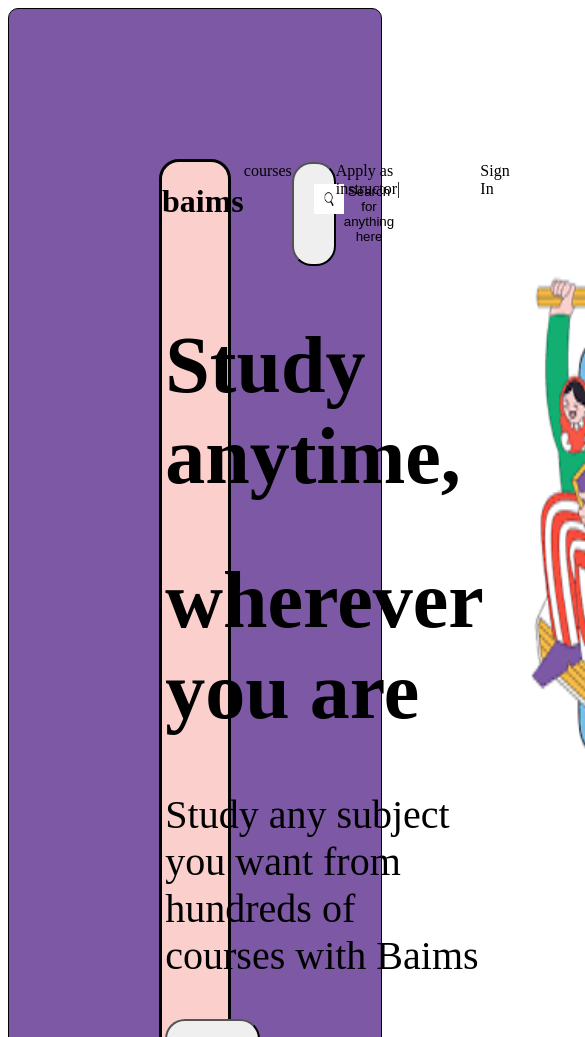
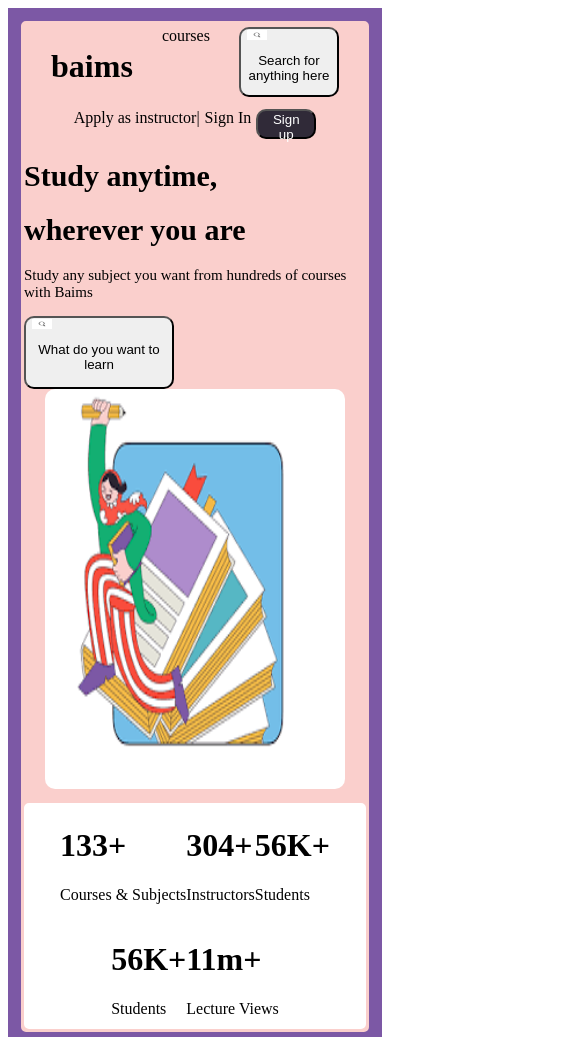
Before and after one commit to Marthamwongeli/landingpage, a plain HTML site: page index.html in a window 390 px wide. Shown: the top 1037 px of the page, 585 px wide, since content can reach past the window. Drawn offline with Linux system fonts and the light colour scheme.

Commit message:
added files

```diff
--- a/index.html
+++ b/index.html
@@ -7,15 +7,15 @@
     <link rel="stylesheet" href="style.css">
 </head>
 <body>
-<div class="container">
-    <div class="body">
+<div id="container">
+    <div id="body">
     <div class="navbar">
 
         <a><h1>baims</h1></a>
         <a>courses</a>
         <button id="button">
             <img src="images/search.png" id="search">
-            <p></p>Search for anything here</p>
+            <p>Search for anything here</p>
         </button>
         <div id="signin">
         <a>Apply as instructor|</a>
@@ -65,3 +65,5 @@
 
     </div>
     </div>
+</body>
+</html>
--- a/style.css
+++ b/style.css
@@ -1,30 +1,30 @@
-.container{
-   border: solid 1px;
-   border-radius: 10px;
+#container{
+   border: solid #7C58A5;
+   /* border-radius: 10px; */
    background-color: #7C58A5;
 }
-.body{
-    border: solid;
+#body{
+    border: solid #FACFCC;
     border-radius: 20px;
     background-color: #FACFCC;
-    margin: 150px;
+    margin: 50px;
 }
 .navbar{
     display: flex;
     justify-content: space-evenly;
+    margin-top: 50px;
 }
 #button{
     display: flex;
-    width: 20%;
+    width: 200px;
+    height: 50px;
     border-radius: 20px;
-    padding: 20px;
-
+    text-align: center;
 }
 #buttons{
     display: flex;
-    width: 30%;
+    width: 300px;
     border-radius: 20px;
-    padding: 20px;
 }
 #signin{
     display: flex;
@@ -32,7 +32,8 @@
 }
 #signup{
     border-radius: 10px;
-    width: 30%;
+    width: 100px;
+    height: 50px;
     background-color:rgb(48, 42,56);
     color: white;
 }
@@ -40,15 +41,14 @@
     display:flex;
     gap:10%;
     background-color: #FACFCC;
-    margin-left: 5%;
-    margin-right: 10%;
+   justify-content: space-around;
     text-decoration:black;
 
 
 }
 .column{
     display:block;
-    font-size: 40px;
+    font-size: xx-large;
     color:black;
 }
 #search{
@@ -57,74 +57,79 @@
 }
 
 #image1{
-    width: 400px;
-    height: 550px;
+    width: 500px;
+    height: 500px;
+    border-radius: 15px;
+    margin-bottom: 20px;
 }
 .statistics{
     display: flex;
-    border: solid 1px;
+    border: solid white;
     border-radius: 20px;
     background-color: white;
-    height: 150px;
+    height: 180px;
     justify-content: space-around;
 }
 #features{
     display: block;
 }
-@media all and(min-width:200px) and (max-width:1024px){
-    .container{
-        border: solid 0px;
-        border-radius:5px;
+@media all and (min-width:280px) and (max-width:1030px){
+    #container{
+        border: solid #7C58A5;
         background-color: #7C58A5;
      }
-     .body{
-         border: solid 0px;
+     #body{
+         border: solid #FACFCC;
          border-radius: 5px;
          background-color: #FACFCC;
-         margin: 30%;
+         margin: 10px;
      }
      .navbar{
          display: flex;
          flex-wrap: wrap;
-         justify-content:center;
+         gap: 2px;
+         /* justify-content: center; */
+         margin-top: 3px;
      }
      #button{
          display: flex;
          flex-wrap: wrap;
-         width: 0%;
+         width: 100px;
+         height: 70px;
          border-radius: 10px;
-         padding: 10px;
-
+         text-align: center;
      }
      #buttons{
          display: flex;
-         width: 10%;
-         border-radius: 20px;
-         padding: 20px;
+         flex-wrap: wrap;
+         width: 150px;
+         border-radius: 10px;
      }
      #signin{
          display: flex;
-         gap: 80px;
+         flex-wrap: wrap;
+         gap: 5px;
      }
      #signup{
          border-radius: 10px;
-         width: 40%;
+         width: 60px;
+         height: 30px;
          background-color:rgb(48, 42,56);
          color: white;
      }
      .row{
          display:flex;
-         gap:0%;
+         flex-wrap: wrap;
+         gap:5%;
          background-color: #FACFCC;
-         margin-left: 0%;
-         margin-right: 0%;
+        justify-content: center;
          text-decoration:black;
 
 
      }
      .column{
          display:block;
-         font-size: 40px;
+         font-size:15px;
          color:black;
      }
      #search{
@@ -135,15 +140,17 @@
      #image1{
          width: 300px;
          height: 400px;
+         border-radius: 10px;
+         margin-bottom: 10px;
      }
      .statistics{
          display: flex;
          flex-wrap: wrap;
-         border: solid 1px;
+         border: solid white;
          border-radius: 5px;
          background-color: white;
-         height:10px;
-         justify-content: space-around;
+         height: 220px;
+         justify-content: center;
      }
      #features{
          display: block;
```
